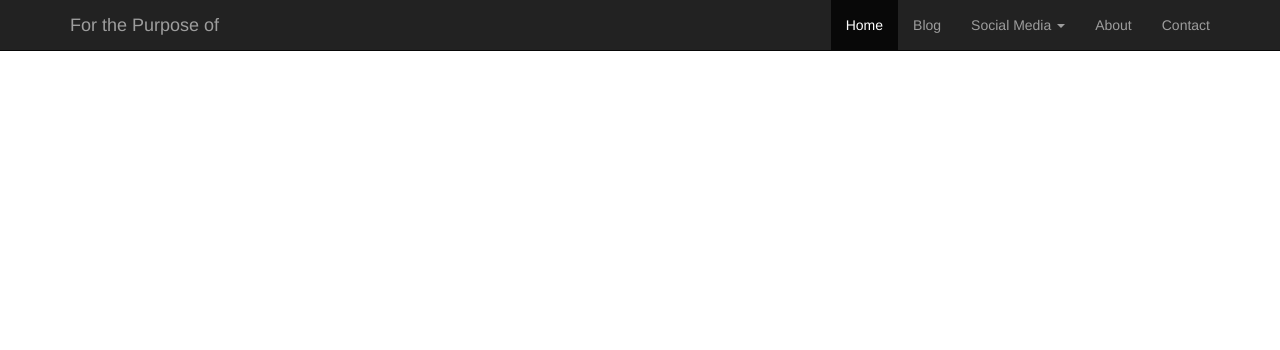
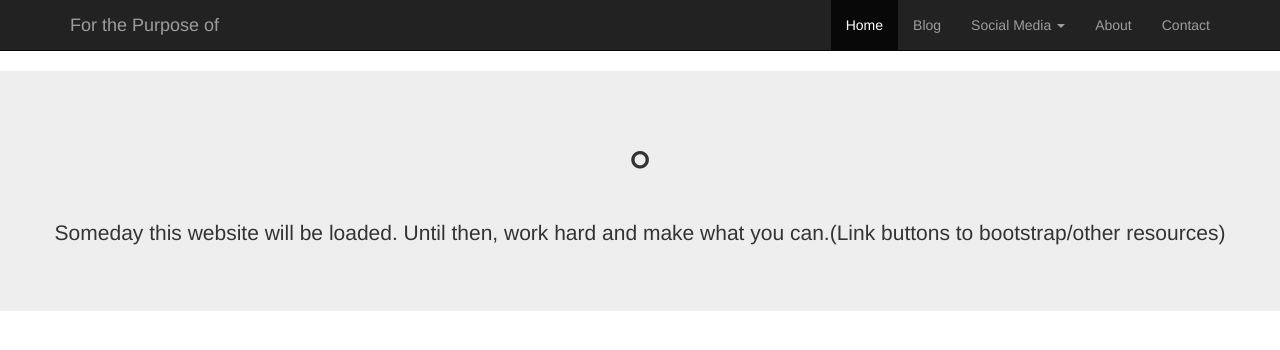
Before and after one commit to DotTry/dottry.github.io, a plain HTML site: page index.html in a window 1280 px wide. Drawn offline with nearby package versions, Linux system fonts and the light colour scheme; files that its build step writes are made by us from their sources.

Commit message:
Added some sexy stuff, yo

```diff
--- a/index.html
+++ b/index.html
@@ -46,6 +46,13 @@
                         </div>
                 </div>
 
+                <div class = "jumbotron text-center">
+
+                	<h1>°</h1>
+                	<p>Someday this website will be loaded. Until then, work hard and make what you can.(Link buttons to bootstrap/other resources)</p>
+
+                </div>
+
                 <script src = "http://ajax.googleapis.com/ajax/libs/jquery/1.10.2/jquery.min.js"></script>
                 <script src = "js/bootstrap.js"></script>
 
```
